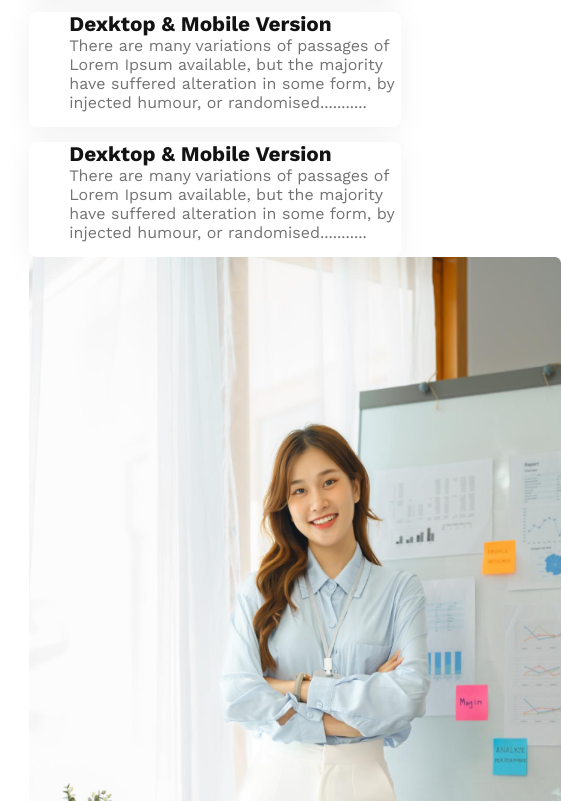
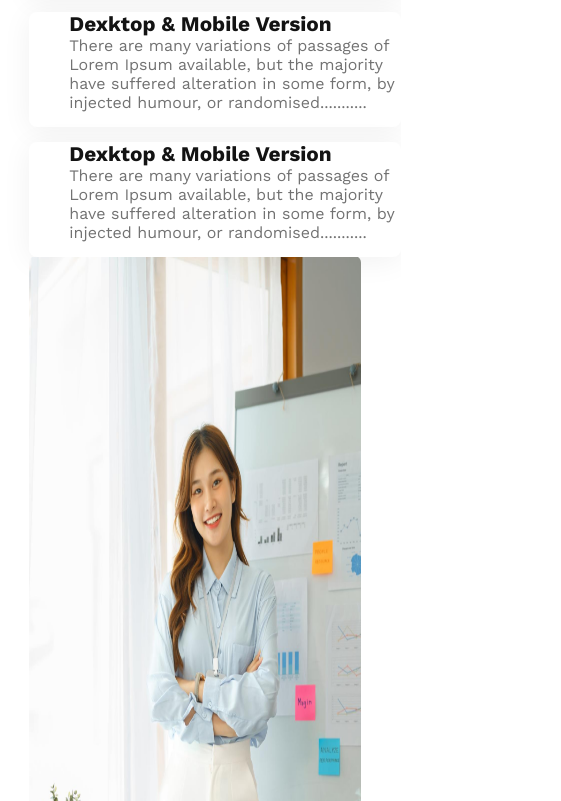
Before and after one commit to zalish-shawon/g3-arch-website, a plain HTML site: page index.html in a window 390 px wide. Shown: the part 3175-3976 px from the top of the page, 561 px wide, since content can reach past the window. Drawn offline with nearby package versions, Linux system fonts and the light colour scheme.

Commit message:
responsive improved

```diff
--- a/styles/g3web.css
+++ b/styles/g3web.css
@@ -274,6 +274,9 @@
      .nav-items {
          padding-right: 0;
      }
+     .features-img img {
+        width: 100%;
+     }
 
      .features-container {
          flex-direction: column;
```
